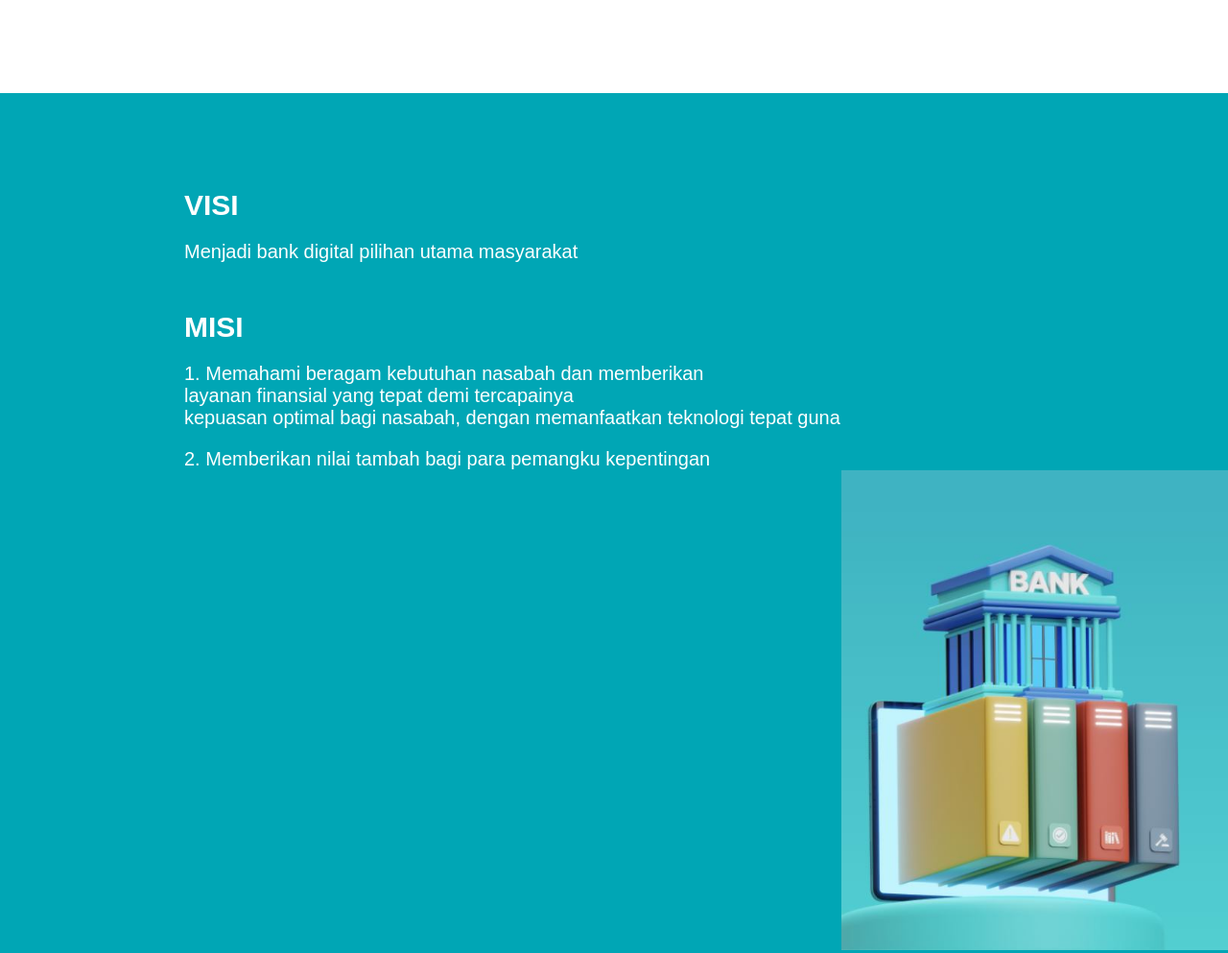
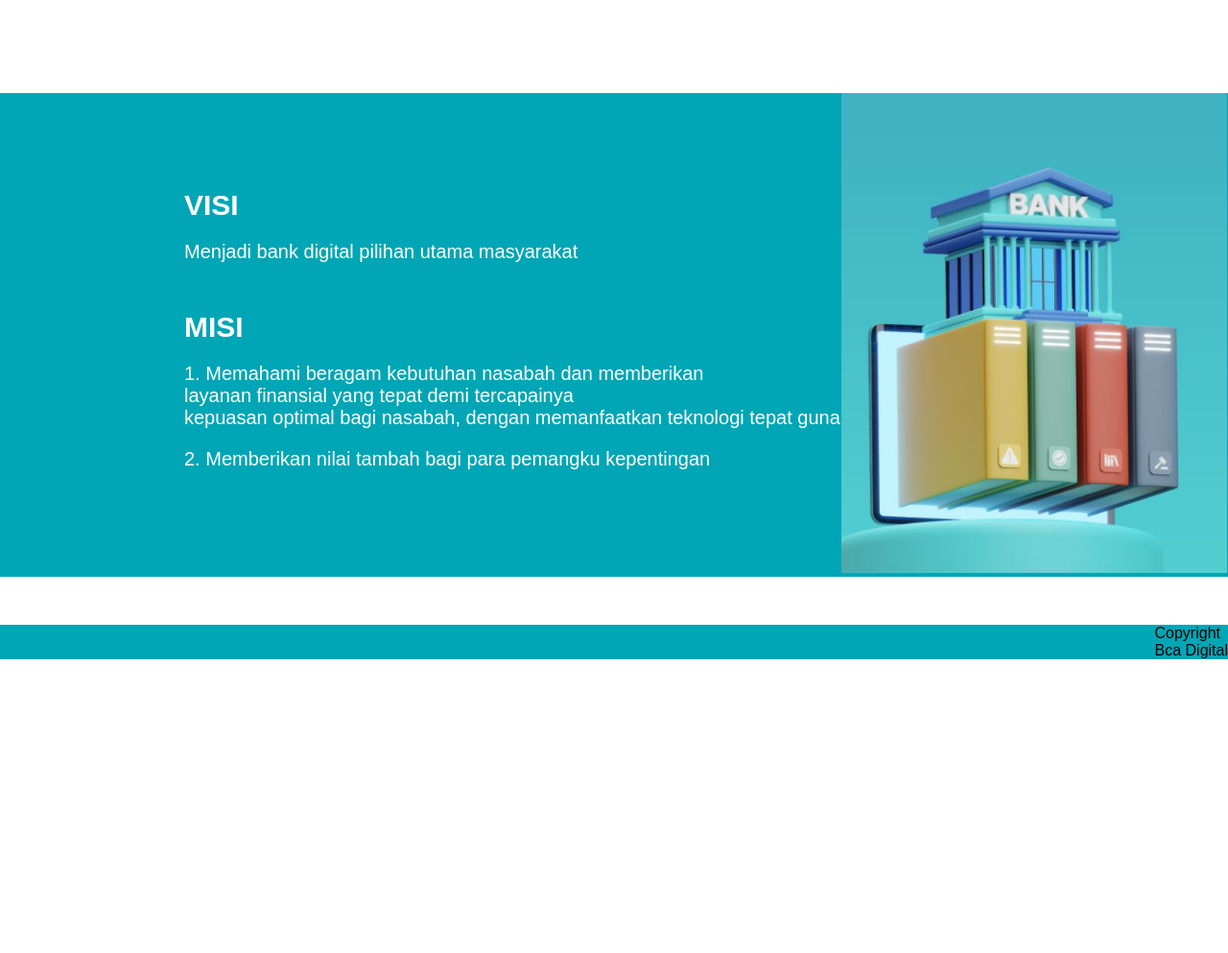
Before and after one commit to niesayustitia/mini-coding-project, a plain HTML site: page profile.html in a window 1280 px wide. Shown: the part 764-1757 px from the top of the page at 96% size. After the commit the page ends 1451 px from the top, so only its background shows below. Drawn offline with Linux system fonts and the light colour scheme.

Commit message:
update profile

```diff
--- a/css/profile.css
+++ b/css/profile.css
@@ -129,6 +129,9 @@ header h1 a img{
 
 }
 .visi-misi{
+    display: block;
+}
+.visi-misi-block{
     display: flex;
     justify-content: space-between;
 }
--- a/profile.html
+++ b/profile.html
@@ -86,7 +86,7 @@
         </section>
 
         <section id="visi-misi">
-            <div class="container">
+            <div class="container visi-misi-block">
                 <div class="visi-misi-us">
                     <h1 class="visi-title">
                         VISI</h1>
@@ -114,9 +114,6 @@
                     height="500px"/>
                 </div>
 
-
-
-
             </div>
         </section>
         <footer>
```
